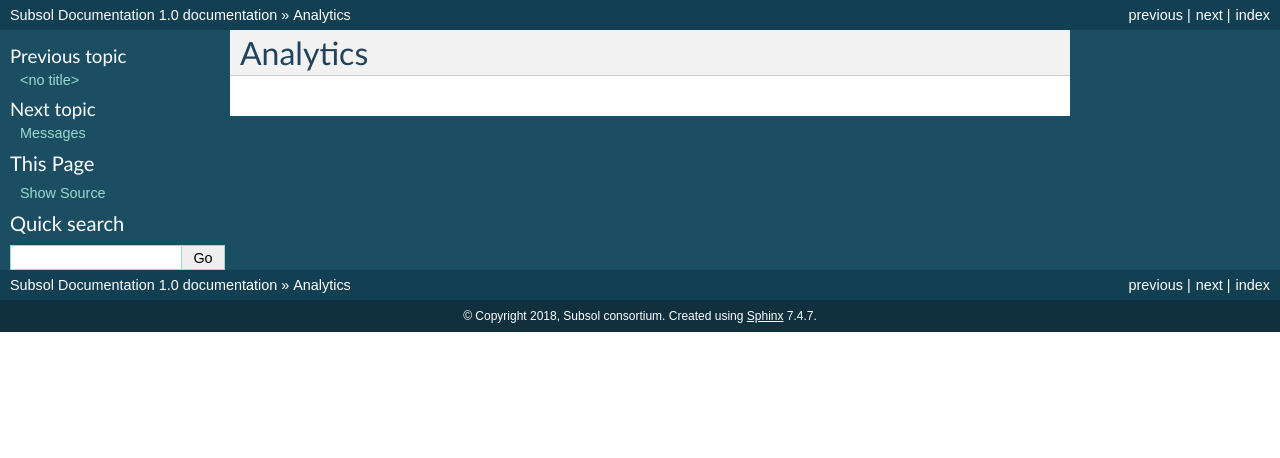
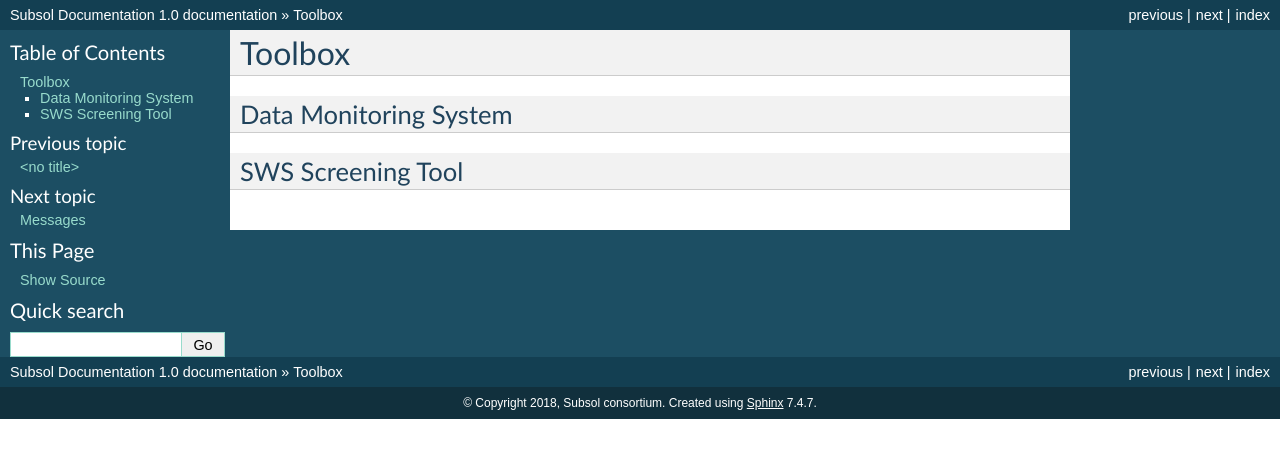
Before and after one commit to ubitech/subsol-docs, a Sphinx documentation site: the page built from docs/pac_analytics.rst, in a window 1280 px wide. Shown: the top 458 px of the page. Built offline with Sphinx 7.4.7, drawn with Linux system fonts in a browser that asks for light colours.

Commit message:
Update pac_analytics.rst

```diff
--- a/docs/pac_analytics.rst
+++ b/docs/pac_analytics.rst
@@ -1,3 +1,7 @@
 ============
- Analytics
+ Toolbox
 ============
+Data Monitoring System
+----------------------
+SWS Screening Tool
+---------------------
```
